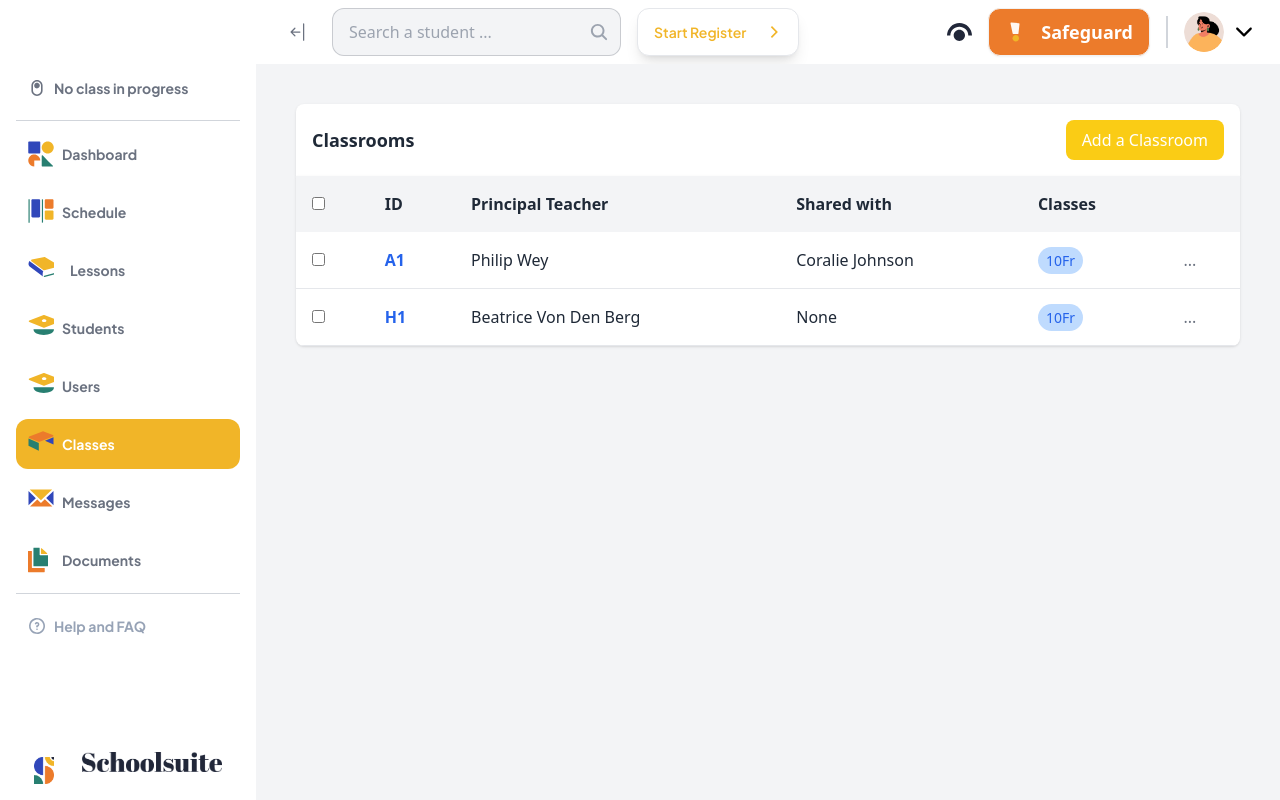
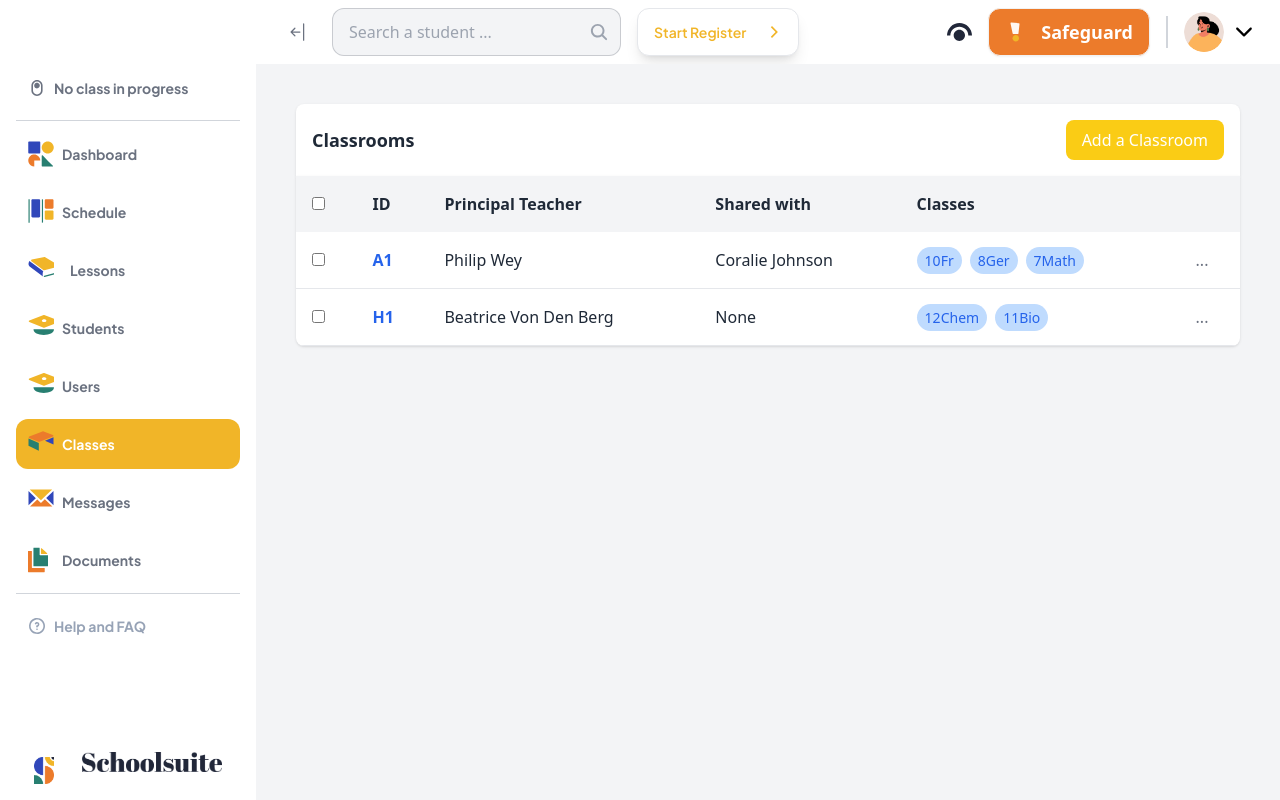
Before and after one commit to Habibhanini/schoolsuits, a Next.js app: page / in a window 1280 px wide. Both pictures are taken after a click on the element "Classes". Built offline with nearby package versions, Linux system fonts and the light colour scheme; a web font is replaced by a local one.

Commit message:
classroom

```diff
--- a/app/components/classroom/ClassesClassroom.tsx
+++ b/app/components/classroom/ClassesClassroom.tsx
@@ -1,24 +1,54 @@
-import React from "react";
-interface ClassroomGridProps {
+import React, { useState, useEffect } from "react";
+
+interface ClassesClassroomProps {
   classroomId: string;
 }
-const ClassesClassroom: React.FC<ClassroomGridProps> = ({ classroomId }) => {
+
+const ClassesClassroom: React.FC<ClassesClassroomProps> = ({ classroomId }) => {
+  const [classes, setClasses] = useState<string[]>([]);
+
+  // Fetch classroom data when the component is mounted or when classroomId changes
+  useEffect(() => {
+    // Fetch data from the public directory
+    fetch("/database/data.json")
+      .then((response) => response.json())
+      .then((data) => {
+        // Find the classroom based on the classroomId
+        const selectedClassroom = data.classrooms.find(
+          (classroom: { id: string }) => classroom.id === classroomId
+        );
+        if (selectedClassroom) {
+          // If the classroom is found, set the classes
+          setClasses(selectedClassroom.classes);
+        }
+      })
+      .catch((error) => console.error("Error loading data:", error));
+  }, [classroomId]); // Re-run this effect if classroomId changes
+
   return (
-    <div className="p-4 bg-white rounded-lg shadow">
-      <h2 className="text-lg font-bold mb-2">Classes</h2>
-      <button className="bg-green-400 text-white px-4 py-2 rounded-lg hover:bg-green-500 mb-4">
-        Add <span className="font-bold">+</span>
-      </button>
+    <div className="p-4 bg-white rounded-3xl shadow">
+      {/* Header Section */}
+      <div className="flex justify-between items-center mb-2">
+        <h2 className="text-lg font-bold">Classes</h2>
+        <button className="bg-[#c9e990] px-4 py-2 rounded-lg hover:bg-green-500 text-[#699e32] font-bold text-sm">
+          Add <span className="font-bold text-sm">+</span>
+        </button>
+      </div>
+
+      {/* Classes Section */}
       <div className="flex flex-wrap gap-2">
-        <span className="bg-blue-200 text-blue-600 px-3 py-1 rounded-full text-sm font-medium">
-          10Fr
-        </span>
-        <span className="bg-blue-200 text-blue-600 px-3 py-1 rounded-full text-sm font-medium">
-          8Ger
-        </span>
-        <span className="bg-purple-200 text-purple-600 px-3 py-1 rounded-full text-sm font-medium">
-          7Math
-        </span>
+        {classes.length > 0 ? (
+          classes.map((className, idx) => (
+            <span
+              key={idx}
+              className="bg-blue-200 text-blue-600 px-3 py-1 rounded-full text-sm font-medium"
+            >
+              {className}
+            </span>
+          ))
+        ) : (
+          <p>No classes available.</p>
+        )}
       </div>
     </div>
   );
--- a/app/components/classroom/ClassroomGrid.tsx
+++ b/app/components/classroom/ClassroomGrid.tsx
@@ -25,7 +25,7 @@ const ClassroomGrid: React.FC<ClassroomGridProps> = ({ classroomId }) => {
     selectedSeats.some(([r, c]) => r === row && c === col);
 
   return (
-    <div className=" w-full  bg-white p-8 rounded-xl">
+    <div className=" w-full  bg-white p-8 rounded-3xl">
       {/* Header */}
       <div
         className={`max-w-full  flex flex-row items-start justify-between flex-wrap content-start py-0 pl-0 pr-[3px] box-border leading-[normal] tracking-[normal] gap-5 text-left text-lg text-black font-playfair-display `}
--- a/app/components/classroom/ClassroomTable.tsx
+++ b/app/components/classroom/ClassroomTable.tsx
@@ -1,11 +1,33 @@
+import { useState, useEffect } from "react";
+
+interface Classroom {
+  id: string;
+  name: string;
+  principalTeacher: string;
+  sharedWith: string | null;
+  classes: string[];
+}
+
 const ClassroomTable = ({
   onClassroomSelect,
 }: {
   onClassroomSelect: (id: string) => void;
 }) => {
+  const [classrooms, setClassrooms] = useState<Classroom[]>([]);
+
+  // Load data from JSON
+  useEffect(() => {
+    fetch("/database/data.json") // Path to the JSON file in the public directory
+      .then((response) => response.json())
+      .then((data) => {
+        setClassrooms(data.classrooms); // Store the fetched classrooms data
+      })
+      .catch((error) => console.error("Error loading data:", error));
+  }, []);
+
   const handleRowClick = (id: string) => {
-    console.log(`Row clicked: ${id}`); // Confirming the row click is triggered
-    onClassroomSelect(id); // Pass selected classroom ID to parent
+    console.log(`Row clicked: ${id}`);
+    onClassroomSelect(id);
   };
 
   return (
@@ -31,50 +53,33 @@ const ClassroomTable = ({
             </tr>
           </thead>
           <tbody>
+            {classrooms.map((classroom) => (
               <tr
+                key={classroom.id}
                 className="border-b cursor-pointer hover:bg-gray-100"
-              onClick={() => {
-                console.log("Row A1 clicked!"); // Debugging click on row
-                handleRowClick("A1");
-              }}
+                onClick={() => handleRowClick(classroom.id)}
               >
                 <td className="p-4">
                   <input type="checkbox" />
                 </td>
-              <td className="p-4 text-blue-600 font-bold">A1</td>
-              <td className="p-4">Philip Wey</td>
-              <td className="p-4">Coralie Johnson</td>
+                <td className="p-4 text-blue-600 font-bold">{classroom.id}</td>
+                <td className="p-4">{classroom.principalTeacher}</td>
+                <td className="p-4">{classroom.sharedWith || "None"}</td>
                 <td className="p-4">
-                <span className="bg-blue-200 text-blue-600 px-2 py-1 rounded-full text-sm font-medium mr-2">
-                  10Fr
+                  {classroom.classes.map((classId) => (
+                    <span
+                      key={classId}
+                      className="bg-blue-200 text-blue-600 px-2 py-1 rounded-full text-sm font-medium mr-2"
+                    >
+                      {classId}
                     </span>
+                  ))}
                 </td>
                 <td className="p-4" onClick={(e) => e.stopPropagation()}>
                   <button className="text-gray-500">...</button>
                 </td>
               </tr>
-            <tr
-              className="border-b cursor-pointer hover:bg-gray-100"
-              onClick={() => {
-                console.log("Row H1 clicked!"); // Debugging click on row
-                handleRowClick("H1");
-              }}
-            >
-              <td className="p-4">
-                <input type="checkbox" />
-              </td>
-              <td className="p-4 text-blue-600 font-bold">H1</td>
-              <td className="p-4">Beatrice Von Den Berg</td>
-              <td className="p-4">None</td>
-              <td className="p-4">
-                <span className="bg-blue-200 text-blue-600 px-2 py-1 rounded-full text-sm font-medium mr-2">
-                  10Fr
-                </span>
-              </td>
-              <td className="p-4" onClick={(e) => e.stopPropagation()}>
-                <button className="text-gray-500">...</button>
-              </td>
-            </tr>
+            ))}
           </tbody>
         </table>
       </div>
--- /dev/null
+++ b/public/database/data.json
@@ -0,0 +1,124 @@
+{
+  "classrooms": [
+    {
+      "id": "A1",
+      "name": "Classroom A1",
+      "principalTeacher": "Philip Wey",
+      "sharedWith": "Coralie Johnson",
+      "classes": ["10Fr", "8Ger", "7Math"],
+      "seating": [
+        { "studentId": "student-1", "seat": [0, 7] },
+        { "studentId": "student-2", "seat": [0, 6] },
+        { "studentId": "student-3", "seat": [1, 8] },
+        { "studentId": "student-4", "seat": [1, 7] },
+        { "studentId": "student-5", "seat": [1, 6] },
+        { "studentId": "student-6", "seat": [2, 8] },
+        { "studentId": "student-7", "seat": [2, 7] },
+        { "studentId": "student-8", "seat": [2, 6] },
+        { "studentId": "student-9", "seat": [3, 8] },
+        { "studentId": "student-10", "seat": [3, 7] },
+        { "studentId": "student-11", "seat": [3, 6] },
+        { "studentId": "student-12", "seat": [4, 8] },
+        { "studentId": "student-13", "seat": [4, 7] },
+        { "studentId": "student-14", "seat": [4, 6] },
+        { "studentId": "student-15", "seat": [5, 8] },
+        { "studentId": "student-16", "seat": [5, 7] }
+      ]
+    },
+    {
+      "id": "H1",
+      "name": "Classroom H1",
+      "principalTeacher": "Beatrice Von Den Berg",
+      "sharedWith": null,
+      "classes": ["12Chem", "11Bio"]
+    }
+  ],
+  "classes": [
+    {
+      "id": "10Fr",
+      "name": "10Fr",
+      "students": [
+        {
+          "id": "student-1",
+          "name": "Alice",
+          "picture": "https://randomuser.me/api/portraits/women/1.jpg"
+        },
+        {
+          "id": "student-2",
+          "name": "Bob",
+          "picture": "https://randomuser.me/api/portraits/men/1.jpg"
+        },
+        {
+          "id": "student-3",
+          "name": "Charlie",
+          "picture": "https://randomuser.me/api/portraits/men/2.jpg"
+        },
+        {
+          "id": "student-4",
+          "name": "Diana",
+          "picture": "https://randomuser.me/api/portraits/women/2.jpg"
+        },
+        {
+          "id": "student-5",
+          "name": "Eve",
+          "picture": "https://randomuser.me/api/portraits/women/3.jpg"
+        },
+        {
+          "id": "student-6",
+          "name": "Frank",
+          "picture": "https://randomuser.me/api/portraits/men/3.jpg"
+        },
+        {
+          "id": "student-7",
+          "name": "Grace",
+          "picture": "https://randomuser.me/api/portraits/women/4.jpg"
+        },
+        {
+          "id": "student-8",
+          "name": "Henry",
+          "picture": "https://randomuser.me/api/portraits/men/4.jpg"
+        },
+        {
+          "id": "student-9",
+          "name": "Ivy",
+          "picture": "https://randomuser.me/api/portraits/women/5.jpg"
+        },
+        {
+          "id": "student-10",
+          "name": "Jack",
+          "picture": "https://randomuser.me/api/portraits/men/5.jpg"
+        },
+        {
+          "id": "student-11",
+          "name": "Kate",
+          "picture": "https://randomuser.me/api/portraits/women/6.jpg"
+        },
+        {
+          "id": "student-12",
+          "name": "Liam",
+          "picture": "https://randomuser.me/api/portraits/men/6.jpg"
+        },
+        {
+          "id": "student-13",
+          "name": "Mia",
+          "picture": "https://randomuser.me/api/portraits/women/7.jpg"
+        },
+        {
+          "id": "student-14",
+          "name": "Noah",
+          "picture": "https://randomuser.me/api/portraits/men/7.jpg"
+        },
+        {
+          "id": "student-15",
+          "name": "Olivia",
+          "picture": "https://randomuser.me/api/portraits/women/8.jpg"
+        },
+        {
+          "id": "student-16",
+          "name": "Paul",
+          "picture": "https://randomuser.me/api/portraits/men/8.jpg"
+        }
+      ]
+    }
+  ]
+}
```
Also changed, not shown: app/components/classroom/DetailClassroom.tsx (+16 -9 lines), app/components/classroom/StaffClassroom.tsx (+23 -15 lines), app/database/classes.json (added, +46 -0 lines). Lines whose indentation alone changed are shown as unchanged.
